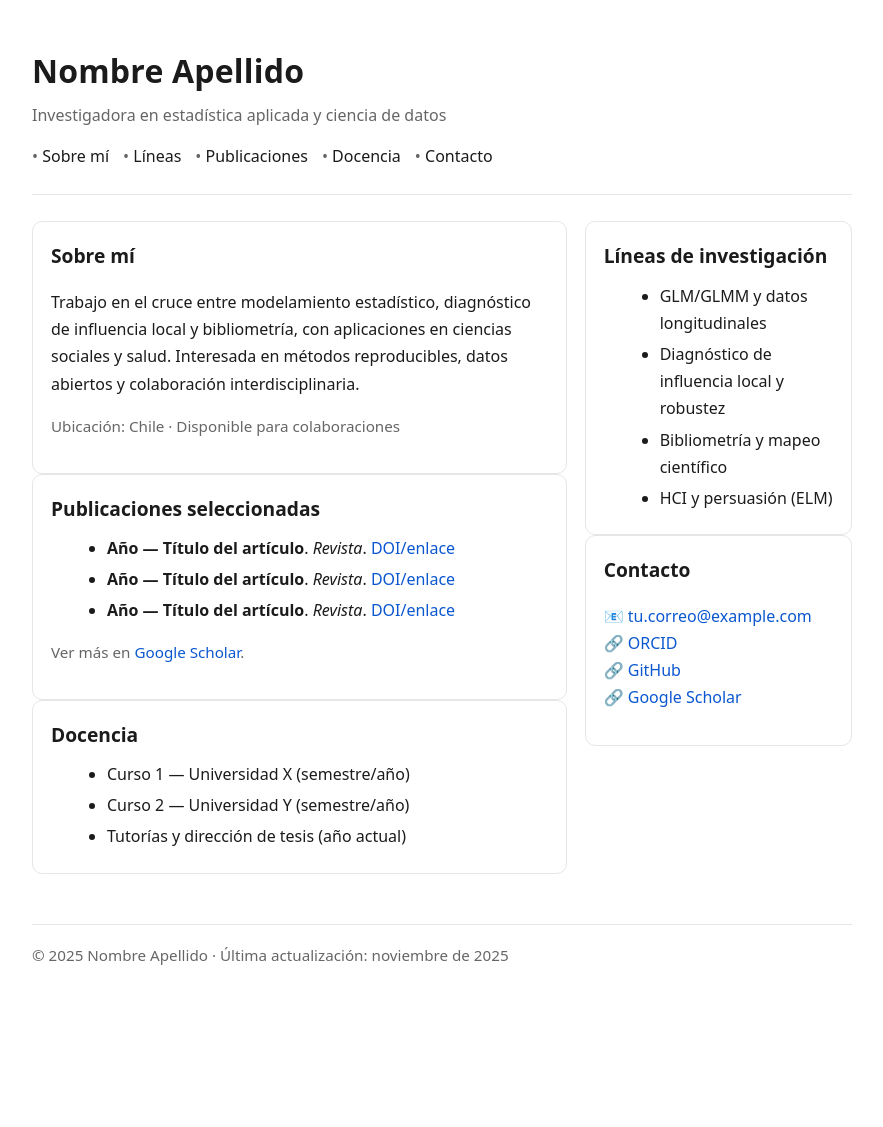
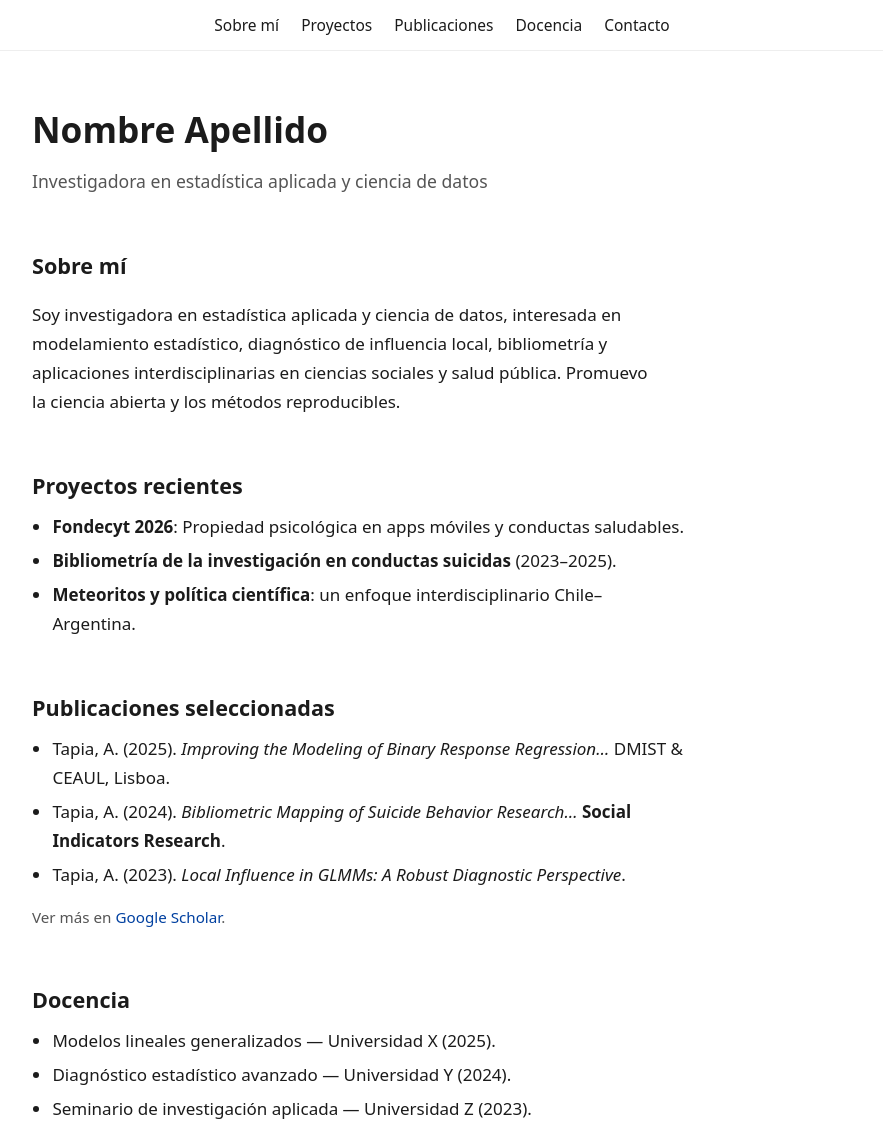
Before and after one commit to alejandraandrea/alejandraandrea.github.io, a plain HTML site: page index.html in a window 1280 px wide. Shown: the top 1127 px of the page, without its empty margins (198-1081 px from the left). Before the commit the page ends 1014 px from the top, so only its background shows below. Drawn offline with Linux system fonts and the light colour scheme.

Commit message:
Refactor index.html for improved structure and style
Updated HTML structure and styles, improved accessibility features, and refined content for clarity.

```diff
--- a/index.html
+++ b/index.html
@@ -1,149 +1,214 @@
-<!doctype html>
+<!DOCTYPE html>
 <html lang="es">
 <head>
   <meta charset="utf-8">
   <title>Nombre Apellido — Investigadora</title>
   <meta name="viewport" content="width=device-width, initial-scale=1">
-  <meta name="color-scheme" content="light">
   <style>
-    /* ====== Estilo minimalista (fondo blanco) ====== */
-    :root{
-      --text:#1b1b1b;
-      --muted:#666;
-      --accent:#0b57d0;       /* cambia si quieres otro color de enlaces */
-      --border:#e6e6e6;
-      --maxw:820px;
-      --radius:10px;
+    /* === Variables y estilo base === */
+    :root {
+      --text: #1b1b1b;
+      --muted: #555;
+      --accent: #0040a0;
+      --border: #eee;
+      --maxw: 820px;
     }
-    html,body{height:100%}
-    body{
-      margin:0;
-      background:#fff;
-      color:var(--text);
-      font:16px/1.7 system-ui,-apple-system,Segoe UI,Roboto,Helvetica,Arial,"Apple Color Emoji","Segoe UI Emoji";
-      -webkit-font-smoothing:antialiased;
-      text-rendering:optimizeLegibility;
+
+    html {
+      scroll-behavior: smooth;
     }
-    a{color:var(--accent);text-decoration:none}
-    a:hover{text-decoration:underline}
-    .wrap{max-width:var(--maxw);margin:0 auto;padding:28px 18px}
-    header{padding:10px 0 24px;border-bottom:1px solid var(--border)}
-    h1{margin:.2em 0 .1em;font-size:2rem;font-weight:750;letter-spacing:.2px}
-    .subtitle{margin:0;color:var(--muted)}
-    nav{margin-top:14px;display:flex;flex-wrap:wrap;gap:14px}
-    nav a{color:var(--text)}
-    nav a::before{content:"• ";color:var(--muted)}
-    main{padding:26px 0;display:grid;gap:28px}
-    section{scroll-margin-top:80px}
-    h2{margin:0 0 .6rem;font-size:1.2rem}
-    .card{
-      border:1px solid var(--border);
-      border-radius:var(--radius);
-      padding:18px;
-      background:#fff;
+
+    body {
+      margin: 0;
+      background: #fff;
+      color: var(--text);
+      font: 17px/1.7 system-ui, -apple-system, Segoe UI, Roboto, Helvetica, Arial, sans-serif;
+      -webkit-font-smoothing: antialiased;
+      text-rendering: optimizeLegibility;
     }
-    ul{margin:.2rem 0 0 1rem}
-    li{margin:.25rem 0}
-    .meta{color:var(--muted);font-size:.95rem}
-    footer{margin-top:24px;padding:18px 0;border-top:1px solid var(--border);color:var(--muted);font-size:.95rem}
-    /* Diseño en dos columnas en pantallas grandes */
-    .grid{display:grid;gap:18px}
-    @media(min-width:900px){
-      .grid{grid-template-columns:2fr 1fr}
+
+    a {
+      color: var(--accent);
+      text-decoration: none;
+    }
+    a:hover {
+      text-decoration: underline;
+    }
+
+    /* === Contenedor general === */
+    .wrap {
+      max-width: var(--maxw);
+      margin: 0 auto;
+      padding: 0 20px;
+    }
+
+    /* === Menú fijo === */
+    nav {
+      position: fixed;
+      top: 0;
+      left: 0;
+      right: 0;
+      background: rgba(255,255,255,0.9);
+      backdrop-filter: blur(6px);
+      border-bottom: 1px solid var(--border);
+      display: flex;
+      justify-content: center;
+      gap: 22px;
+      padding: 12px 10px;
+      z-index: 100;
+    }
+    nav a {
+      color: var(--text);
+      font-weight: 500;
+      font-size: 0.97rem;
+    }
+    nav a:hover {
+      color: var(--accent);
+    }
+
+    /* === Encabezado === */
+    header {
+      text-align: left;
+      padding-top: 100px; /* deja espacio para el menú fijo */
+      margin-bottom: 40px;
+    }
+    header h1 {
+      font-size: 2.2rem;
+      font-weight: 700;
+      margin: 0 0 0.2em;
+    }
+    header p {
+      color: var(--muted);
+      margin: 0;
+      font-size: 1.1rem;
+    }
+
+    /* === Secciones === */
+    section {
+      margin: 3em 0;
+    }
+    h2 {
+      font-size: 1.35rem;
+      font-weight: 600;
+      margin-bottom: 0.4em;
+    }
+    ul {
+      margin: 0.4em 0 0 1.2em;
+      padding: 0;
+    }
+    li {
+      margin: 0.3em 0;
+    }
+    p, li {
+      max-width: 65ch;
+    }
+
+    .muted {
+      color: var(--muted);
+      font-size: 0.95rem;
+    }
+
+    /* === Pie de página === */
+    footer {
+      margin-top: 4em;
+      padding: 2em 0;
+      border-top: 1px solid var(--border);
+      font-size: 0.95rem;
+      color: var(--muted);
+    }
+
+    @media (max-width: 640px) {
+      nav { flex-wrap: wrap; gap: 10px; padding: 10px; }
+      header { padding-top: 120px; }
+      h1 { font-size: 1.8rem; }
     }
   </style>
+</head>
 
-  <!-- (Opcional) Datos estructurados mínimos -->
-  <script type="application/ld+json">
-  {
-    "@context":"https://schema.org",
-    "@type":"Person",
-    "name":"Nombre Apellido",
-    "jobTitle":"Investigadora",
-    "affiliation":{"@type":"Organization","name":"Tu institución"},
-    "email":"mailto:tu.correo@example.com",
-    "url":"https://tu-usuario.github.io"
-  }
-  </script>
-</head>
 <body>
-  <div class="wrap">
-    <header>
-      <h1>Nombre Apellido</h1>
-      <p class="subtitle">Investigadora en estadística aplicada y ciencia de datos</p>
-      <nav aria-label="Navegación principal">
+  <nav>
     <a href="#sobre">Sobre mí</a>
-        <a href="#lineas">Líneas</a>
+    <a href="#proyectos">Proyectos</a>
     <a href="#publicaciones">Publicaciones</a>
     <a href="#docencia">Docencia</a>
     <a href="#contacto">Contacto</a>
   </nav>
+
+  <div class="wrap">
+    <header>
+      <h1>Nombre Apellido</h1>
+      <p>Investigadora en estadística aplicada y ciencia de datos</p>
     </header>
 
-    <main class="grid">
-      <div>
-        <section id="sobre" class="card">
+    <main>
+      <section id="sobre">
         <h2>Sobre mí</h2>
         <p>
-            Trabajo en el cruce entre modelamiento estadístico, diagnóstico de influencia local y bibliometría,
-            con aplicaciones en ciencias sociales y salud. Interesada en métodos reproducibles, datos abiertos y colaboración interdisciplinaria.
+          Soy investigadora en estadística aplicada y ciencia de datos, interesada en modelamiento
+          estadístico, diagnóstico de influencia local, bibliometría y aplicaciones interdisciplinarias
+          en ciencias sociales y salud pública. Promuevo la ciencia abierta y los métodos reproducibles.
         </p>
-          <p class="meta">Ubicación: Chile · Disponible para colaboraciones</p>
       </section>
 
-        <section id="publicaciones" class="card">
-          <h2>Publicaciones seleccionadas</h2>
+      <section id="proyectos">
+        <h2>Proyectos recientes</h2>
         <ul>
-            <li><strong>Año — Título del artículo</strong>. <em>Revista</em>. <a href="#">DOI/enlace</a></li>
-            <li><strong>Año — Título del artículo</strong>. <em>Revista</em>. <a href="#">DOI/enlace</a></li>
-            <li><strong>Año — Título del artículo</strong>. <em>Revista</em>. <a href="#">DOI/enlace</a></li>
-          </ul>
-          <p class="meta">Ver más en <a href="https://scholar.google.com" target="_blank" rel="noopener">Google Scholar</a>.</p>
-        </section>
-
-        <section id="docencia" class="card">
-          <h2>Docencia</h2>
-          <ul>
-            <li>Curso 1 — Universidad X (semestre/año)</li>
-            <li>Curso 2 — Universidad Y (semestre/año)</li>
-            <li>Tutorías y dirección de tesis (año actual)</li>
-          </ul>
-        </section>
-      </div>
-
-      <aside>
-        <section id="lineas" class="card">
-          <h2>Líneas de investigación</h2>
-          <ul>
-            <li>GLM/GLMM y datos longitudinales</li>
-            <li>Diagnóstico de influencia local y robustez</li>
-            <li>Bibliometría y mapeo científico</li>
-            <li>HCI y persuasión (ELM)</li>
+          <li><strong>Fondecyt 2026</strong>: Propiedad psicológica en apps móviles y conductas saludables.</li>
+          <li><strong>Bibliometría de la investigación en conductas suicidas</strong> (2023–2025).</li>
+          <li><strong>Meteoritos y política científica</strong>: un enfoque interdisciplinario Chile–Argentina.</li>
         </ul>
       </section>
 
-        <section id="contacto" class="card">
+      <section id="publicaciones">
+        <h2>Publicaciones seleccionadas</h2>
+        <ul>
+          <li>
+            Tapia, A. (2025). <em>Improving the Modeling of Binary Response Regression…</em>
+            DMIST &amp; CEAUL, Lisboa.
+          </li>
+          <li>
+            Tapia, A. (2024). <em>Bibliometric Mapping of Suicide Behavior Research…</em>
+            <strong>Social Indicators Research</strong>.
+          </li>
+          <li>
+            Tapia, A. (2023). <em>Local Influence in GLMMs: A Robust Diagnostic Perspective</em>.
+          </li>
+        </ul>
+        <p class="muted">
+          Ver más en <a href="https://scholar.google.com" target="_blank" rel="noopener">Google Scholar</a>.
+        </p>
+      </section>
+
+      <section id="docencia">
+        <h2>Docencia</h2>
+        <ul>
+          <li>Modelos lineales generalizados — Universidad X (2025).</li>
+          <li>Diagnóstico estadístico avanzado — Universidad Y (2024).</li>
+          <li>Seminario de investigación aplicada — Universidad Z (2023).</li>
+        </ul>
+      </section>
+
+      <section id="contacto">
         <h2>Contacto</h2>
         <p>
           📧 <a href="mailto:tu.correo@example.com">tu.correo@example.com</a><br>
-            🔗 <a href="https://orcid.org/0000-0002-XXXX-XXXX" target="_blank" rel="noopener">ORCID</a><br>
-            🔗 <a href="https://github.com/tu-usuario" target="_blank" rel="noopener">GitHub</a><br>
-            🔗 <a href="https://scholar.google.com" target="_blank" rel="noopener">Google Scholar</a>
+          🔗 <a href="https://orcid.org/0000-0002-XXXX-XXXX" target="_blank">ORCID</a> ·
+          <a href="https://github.com/tu-usuario" target="_blank">GitHub</a> ·
+          <a href="https://scholar.google.com" target="_blank">Google Scholar</a>
         </p>
       </section>
-      </aside>
     </main>
 
     <footer>
-      © <span id="year"></span> Nombre Apellido · Última actualización: <span id="updated"></span>
+      © <span id="year"></span> Nombre Apellido — Última actualización: <span id="updated"></span>
     </footer>
   </div>
 
   <script>
-    // año y fecha de actualización automáticos
     const d = new Date();
     document.getElementById('year').textContent = d.getFullYear();
-    document.getElementById('updated').textContent = d.toLocaleDateString('es-CL', {year:'numeric', month:'long'});
+    document.getElementById('updated').textContent =
+      d.toLocaleDateString('es-CL', { year: 'numeric', month: 'long' });
   </script>
 </body>
 </html>
```
Lines whose indentation alone changed are shown as unchanged.
